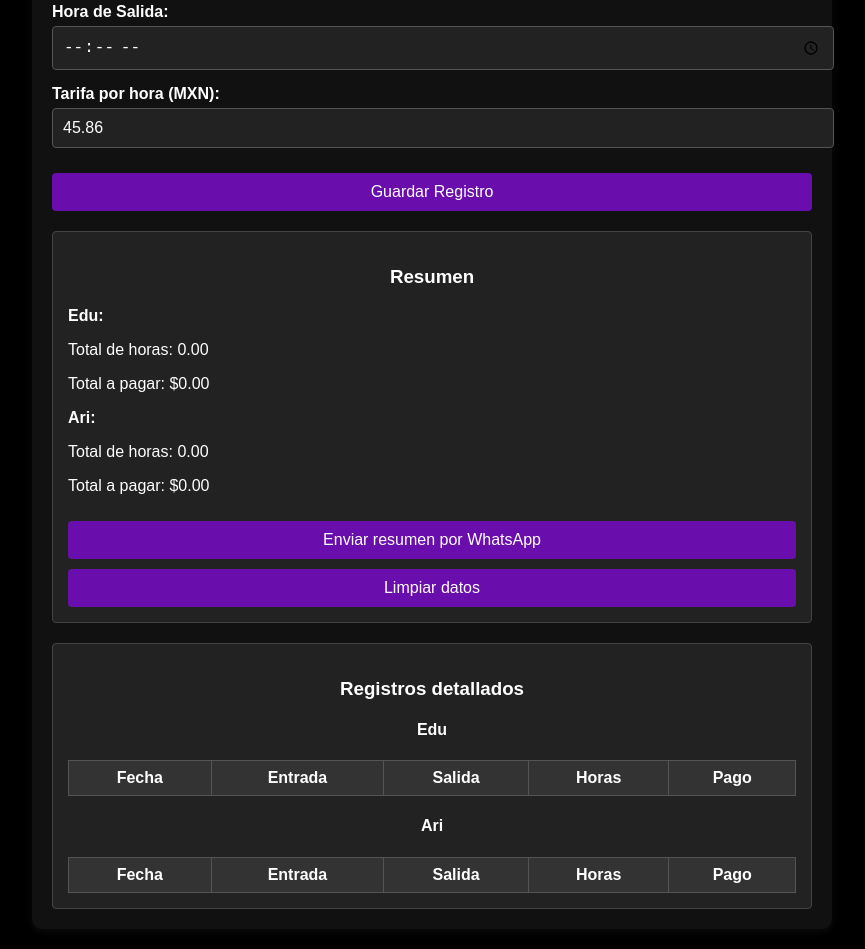
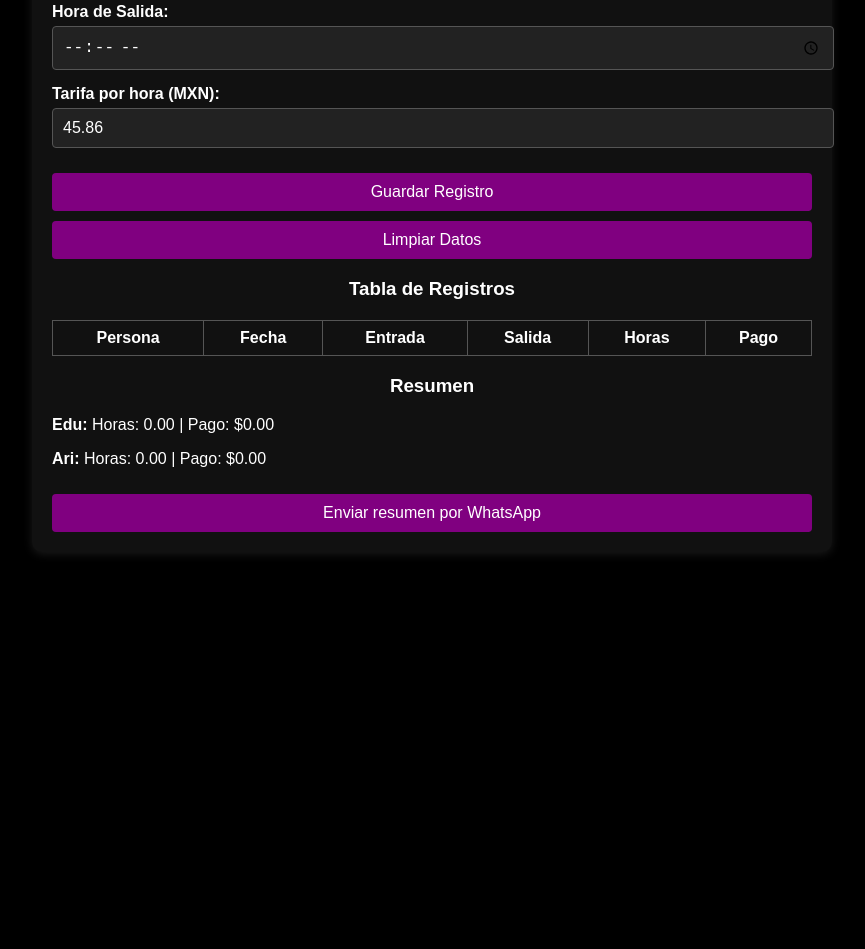
Before and after one commit to EdSal0/Control_horas, a plain HTML site: page index.html in a window 1280 px wide. Shown: the part 359-1308 px from the top of the page, without its empty margins (208-1073 px from the left). After the commit the page ends 931 px from the top, so only its background shows below. Drawn offline with Linux system fonts and the light colour scheme.

Commit message:
index.html

```diff
--- a/index.html
+++ b/index.html
@@ -3,9 +3,7 @@
 <head>
     <meta charset="UTF-8">
     <meta name="viewport" content="width=device-width, initial-scale=1.0">
-    <link rel="icon" type="image/x-icon" href="IMG/icon.ico">
-    <title>Registro de Horas</title>
-
+    <title>Registro de Horas - Dark Mode</title>
     <style>
         body {
             font-family: Arial, sans-serif;
@@ -19,11 +17,10 @@
             background-color: #111;
             border-radius: 10px;
             padding: 20px;
-            box-shadow: 0 2px 10px rgba(255, 255, 255, 0.05);
+            box-shadow: 0 2px 10px rgba(255, 255, 255, 0.1);
         }
-        h1, h3, h4 {
+        h1, h3 {
             text-align: center;
-            color: #fff;
         }
         .form-group {
             margin-bottom: 15px;
@@ -43,7 +40,7 @@
             color: #fff;
         }
         button {
-            background-color: #6a0dad;
+            background-color: #800080;
             color: white;
             border: none;
             cursor: pointer;
@@ -51,19 +48,12 @@
             transition: background-color 0.3s;
         }
         button:hover {
-            background-color: #8a2be2;
-        }
-        .summary-box {
-            background-color: #222;
-            border: 1px solid #444;
-            border-radius: 4px;
-            padding: 15px;
-            margin-top: 20px;
+            background-color: #a020f0;
         }
         table {
             width: 100%;
             border-collapse: collapse;
-            margin-top: 10px;
+            margin-top: 20px;
         }
         table, th, td {
             border: 1px solid #555;
@@ -72,11 +62,7 @@
             padding: 8px;
             text-align: center;
         }
-        th {
-            background-color: #333;
-        }
     </style>
-</head>
 </head>
 <body>
     <div class="container">
@@ -111,32 +97,13 @@
         </div>
 
         <button onclick="registrarHoras()">Guardar Registro</button>
+        <button onclick="limpiarDatos()">Limpiar Datos</button>
 
-        <div class="summary-box">
-            <h3>Resumen</h3>
-            <div id="resumenEdu">
-                <strong>Edu:</strong>
-                <p>Total de horas: <span id="totalHorasEdu">0.00</span></p>
-                <p>Total a pagar: <span id="totalPagarEdu">$0.00</span></p>
-            </div>
-            <div id="resumenAri">
-                <strong>Ari:</strong>
-                <p>Total de horas: <span id="totalHorasAri">0.00</span></p>
-                <p>Total a pagar: <span id="totalPagarAri">$0.00</span></p>
-            </div>
-            <button class="whatsapp-btn" onclick="enviarPorWhatsApp()">
-                Enviar resumen por WhatsApp
-            </button>
-            <button onclick="limpiarDatos()">Limpiar datos</button>
-
-        </div>
-        <div class="summary-box">
-            <h3>Registros detallados</h3>
-
-            <h4>Edu</h4>
-            <table id="tablaEdu" border="1" cellspacing="0" cellpadding="5" width="100%">
+        <h3>Tabla de Registros</h3>
+        <table id="tablaRegistros">
             <thead>
                 <tr>
+                    <th>Persona</th>
                     <th>Fecha</th>
                     <th>Entrada</th>
                     <th>Salida</th>
@@ -147,27 +114,34 @@
             <tbody></tbody>
         </table>
 
-            <h4>Ari</h4>
-            <table id="tablaAri" border="1" cellspacing="0" cellpadding="5" width="100%">
-                <thead>
-                    <tr>
-                        <th>Fecha</th>
-                        <th>Entrada</th>
-                        <th>Salida</th>
-                        <th>Horas</th>
-                        <th>Pago</th>
-                    </tr>
-                </thead>
-                <tbody></tbody>
-            </table>
+        <h3>Resumen</h3>
+        <div>
+            <p><strong>Edu:</strong> Horas: <span id="totalHorasEdu">0.00</span> | Pago: <span id="totalPagarEdu">$0.00</span></p>
+            <p><strong>Ari:</strong> Horas: <span id="totalHorasAri">0.00</span> | Pago: <span id="totalPagarAri">$0.00</span></p>
         </div>
 
+        <button onclick="enviarPorWhatsApp()">Enviar resumen por WhatsApp</button>
     </div>
 
     <script>
-        // Variables para almacenar horas y pagos
-        let horasEdu = 0, pagoEdu = 0;
-        let horasAri = 0, pagoAri = 0;
+        let registros = JSON.parse(localStorage.getItem('registros')) || [];
+        let resumen = JSON.parse(localStorage.getItem('resumen')) || {edu: {horas: 0, pago: 0}, ari: {horas: 0, pago: 0}};
+
+        function actualizarResumen() {
+            document.getElementById('totalHorasEdu').textContent = resumen.edu.horas.toFixed(2);
+            document.getElementById('totalPagarEdu').textContent = `$${resumen.edu.pago.toFixed(2)}`;
+            document.getElementById('totalHorasAri').textContent = resumen.ari.horas.toFixed(2);
+            document.getElementById('totalPagarAri').textContent = `$${resumen.ari.pago.toFixed(2)}`;
+        }
+
+        function actualizarTabla() {
+            const tbody = document.querySelector('#tablaRegistros tbody');
+            tbody.innerHTML = '';
+            registros.forEach(reg => {
+                const row = `<tr><td>${reg.persona}</td><td>${reg.fecha}</td><td>${reg.horaEntrada}</td><td>${reg.horaSalida}</td><td>${reg.horas}</td><td>$${reg.pago}</td></tr>`;
+                tbody.innerHTML += row;
+            });
+        }
 
         function registrarHoras() {
             const personaSeleccionada = document.getElementById('seleccionarPersona').value;
@@ -181,7 +155,6 @@
                 return;
             }
 
-            // Calcular diferencia en horas
             const fechaEntrada = new Date(fecha + "T" + horaEntrada);
             let fechaSalida = new Date(fecha + "T" + horaSalida);
 
@@ -192,37 +165,31 @@
             const totalHoras = ((fechaSalida - fechaEntrada) / (1000 * 60 * 60)).toFixed(2);
             const pagoTotal = (totalHoras * tarifa).toFixed(2);
 
-            if (personaSeleccionada === "edu") {
-                horasEdu += parseFloat(totalHoras);
-                pagoEdu += parseFloat(pagoTotal);
-            } else if (personaSeleccionada === "ari") {
-                horasAri += parseFloat(totalHoras);
-                pagoAri += parseFloat(pagoTotal);
-            }
-            agregarFilaTabla(personaSeleccionada, fecha, horaEntrada, horaSalida, totalHoras, pagoTotal);
+            registros.push({persona: personaSeleccionada, fecha, horaEntrada, horaSalida, horas: totalHoras, pago: pagoTotal});
 
+            resumen[personaSeleccionada].horas += parseFloat(totalHoras);
+            resumen[personaSeleccionada].pago += parseFloat(pagoTotal);
 
-            // Actualizar interfaz
-            document.getElementById('totalHorasEdu').textContent = horasEdu.toFixed(2);
-            document.getElementById('totalPagarEdu').textContent = `$${pagoEdu.toFixed(2)}`;
-            document.getElementById('totalHorasAri').textContent = horasAri.toFixed(2);
-            document.getElementById('totalPagarAri').textContent = `$${pagoAri.toFixed(2)}`;
+            localStorage.setItem('registros', JSON.stringify(registros));
+            localStorage.setItem('resumen', JSON.stringify(resumen));
 
-            // Limpiar campos
+            actualizarResumen();
+            actualizarTabla();
+
             document.getElementById('horaEntrada').value = '';
             document.getElementById('horaSalida').value = '';
         }
-        function agregarFilaTabla(usuario, fecha, entrada, salida, horas, pago) {
-        const tabla = document.getElementById(`tabla${usuario.charAt(0).toUpperCase() + usuario.slice(1)}`).getElementsByTagName('tbody')[0];
-        const fila = tabla.insertRow();
-        fila.insertCell(0).innerText = fecha;
-        fila.insertCell(1).innerText = entrada;
-        fila.insertCell(2).innerText = salida;
-        fila.insertCell(3).innerText = horas;
-        fila.insertCell(4).innerText = `$${parseFloat(pago).toFixed(2)}`;
 
+        function limpiarDatos() {
+            if (confirm('¿Seguro que quieres borrar todos los datos?')) {
+                registros = [];
+                resumen = {edu: {horas: 0, pago: 0}, ari: {horas: 0, pago: 0}};
+                localStorage.removeItem('registros');
+                localStorage.removeItem('resumen');
+                actualizarResumen();
+                actualizarTabla();
             }
-
+        }
 
         function enviarPorWhatsApp() {
             const personaSeleccionada = document.getElementById('seleccionarPersona').value;
@@ -230,32 +197,19 @@
 
             if (personaSeleccionada === "edu") {
                 telefono = "5619320292";
-                mensaje = `Resumen de horas trabajadas para Edu:\nTotal horas: ${horasEdu.toFixed(2)}\nTotal a pagar: $${pagoEdu.toFixed(2)}`;
+                mensaje = `Resumen de horas trabajadas para Edu:\nTotal horas: ${resumen.edu.horas.toFixed(2)}\nTotal a pagar: $${resumen.edu.pago.toFixed(2)}`;
             } else if (personaSeleccionada === "ari") {
                 telefono = "5610120010";
-                mensaje = `Resumen de horas trabajadas para Ari:\nTotal horas: ${horasAri.toFixed(2)}\nTotal a pagar: $${pagoAri.toFixed(2)}`;
+                mensaje = `Resumen de horas trabajadas para Ari:\nTotal horas: ${resumen.ari.horas.toFixed(2)}\nTotal a pagar: $${resumen.ari.pago.toFixed(2)}`;
             }
 
-            // Generar URL de WhatsApp y abrir
             const url = `https://wa.me/${telefono}?text=${encodeURIComponent(mensaje)}`;
             window.open(url, "_blank");
         }
-        function limpiarDatos() {
-            horasEdu = 0;
-            pagoEdu = 0;
-            horasAri = 0;
-            pagoAri = 0;
 
-            document.getElementById('totalHorasEdu').textContent = '0.00';
-            document.getElementById('totalPagarEdu').textContent = '$0.00';
-            document.getElementById('totalHorasAri').textContent = '0.00';
-            document.getElementById('totalPagarAri').textContent = '$0.00';
-            document.querySelector("#tablaEdu tbody").innerHTML = "";
-            document.querySelector("#tablaAri tbody").innerHTML = "";
-
-
-            alert("Datos limpiados correctamente.");
-        }
+        // Al cargar
+        actualizarResumen();
+        actualizarTabla();
     </script>
 </body>
 </html>
```
Lines whose indentation alone changed are shown as unchanged.
